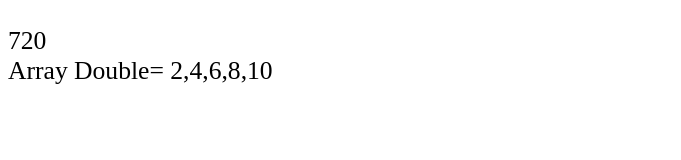
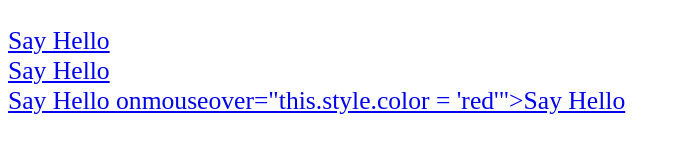
Before and after one commit to jacobstac/JavaScript_Basics, a plain HTML site: page jstut.html in a window 1280 px wide. Shown: the whole page, without its empty margins (0-681 px from the left). Drawn offline with Linux system fonts and the light colour scheme.

Commit message:
event handling basics

```diff
--- a/jstut.html
+++ b/jstut.html
@@ -2,7 +2,7 @@
 <html lang="en">
   <head>
     <meta charset="utf-8">
-    <!-- <script src="jstut.js"></script> -->
+    <script src="EventHandling.js"></script>
 
     <style type="text/css">
       body {font-size: 1.6em;}
@@ -161,7 +161,7 @@
 */
 
         // recevie arguments¨
-
+/*
         function getSum(){
 
           var sum = 1;
@@ -182,6 +182,7 @@
           return newArray;
         }
         document.write("Array Double= ", times2([1,2,3,4,5]).toString(), "<br />");
+*/
 
 
 
@@ -193,6 +194,17 @@
 
 
     </script>
+    <!-- JavaScript:void(0)  ser till att sidan inte uppdateras -->
+    <a href="JavaScript:void(0)" onClick="alert('Hello');">Say Hello
+    </a><br />
+
+    <a href="JavaScript:void(0)" onmouseover="openAlert('WOHOOOOfsdfsfOOO');">Say Hello
+    </a><br />
+
+    <a href="JavaScript:void(0)"
+    onmouseover="this.style.color = 'red'">Say Hello
+    onmouseover="this.style.color = 'red'">Say Hello
+    </a><br />
 
   </body>
 </html>
```
